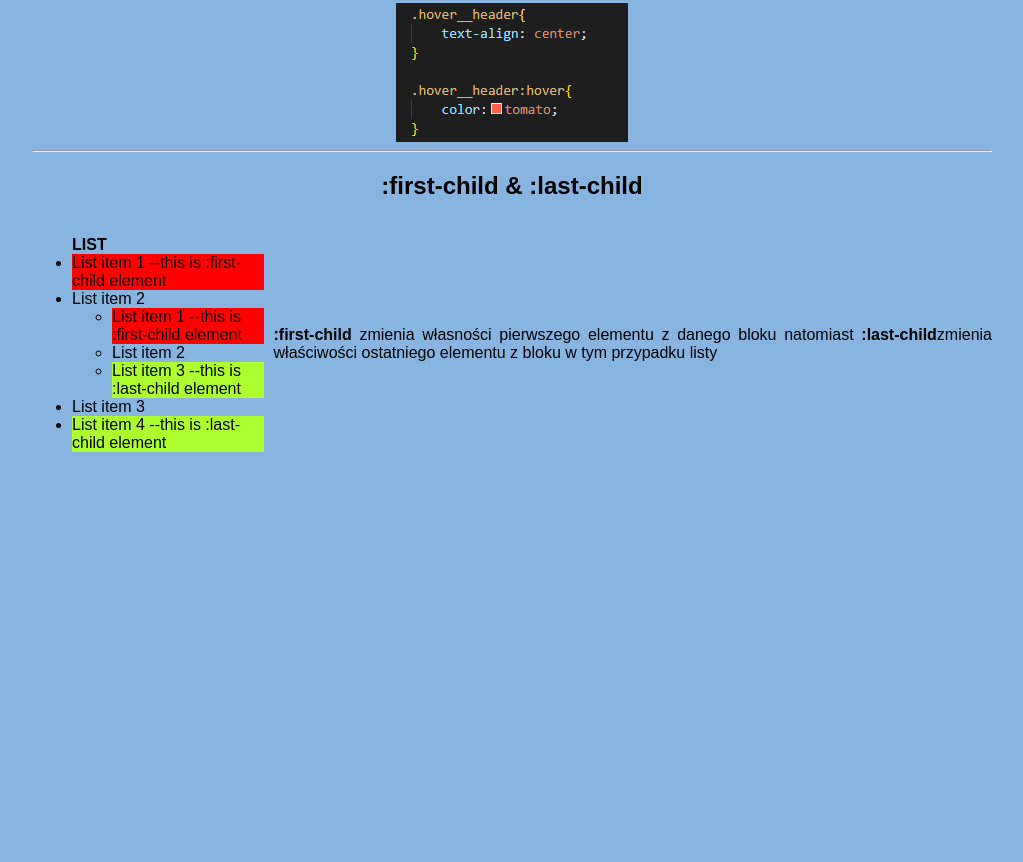
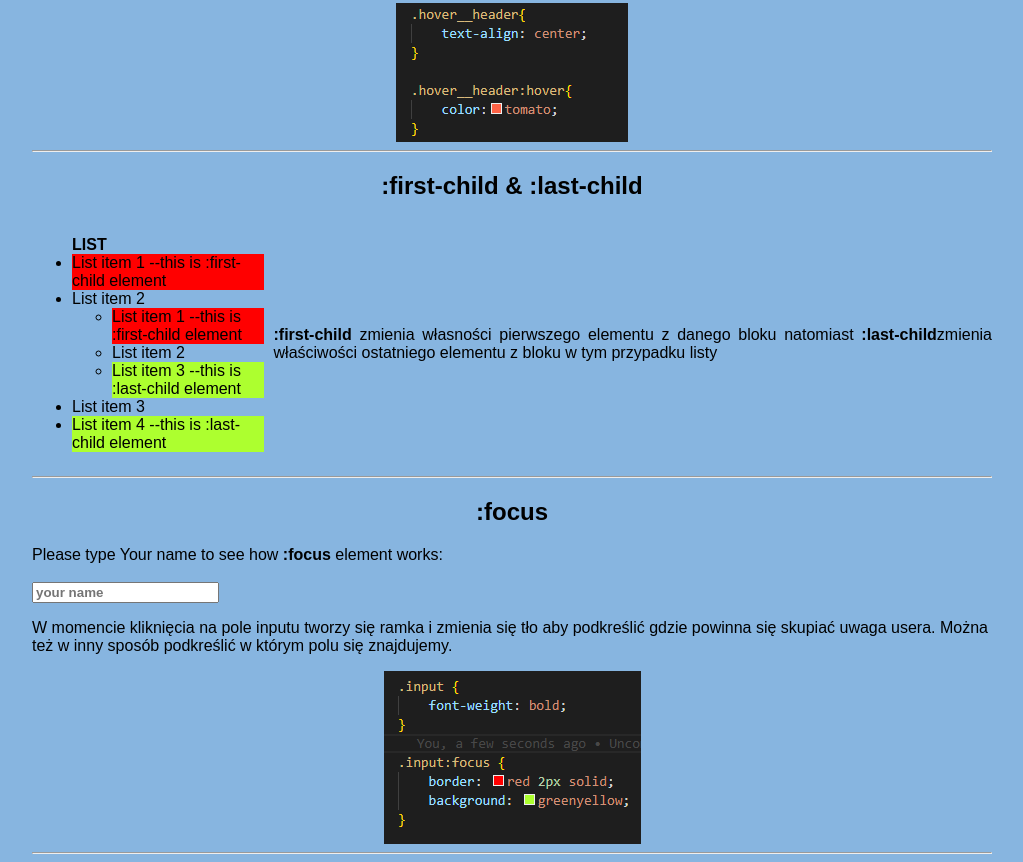
Before and after one commit to norbert-lukaszuk/homepage, a plain HTML site: page pseudoelements.html in a window 1280 px wide. Shown: the part 836-1698 px from the top of the page, without its empty margins (128-1151 px from the left). Before the commit the page ends 1304 px from the top, so only its background shows below. Drawn offline with Linux system fonts and the light colour scheme.

Commit message:
added :focus element

```diff
--- a/pseudoelements.html
+++ b/pseudoelements.html
@@ -19,46 +19,63 @@
         max-width: 960px;
         margin: 0 auto;
     }
-    .hover__header{
+
+    .hover__header {
         text-align: center;
     }
 
-    .hover__header:hover{
-        color:tomato;
+    .hover__header:hover {
+        color: tomato;
     }
-    .image__box{
+
+    .image__box {
         display: flex;
         flex-direction: column;
         align-items: center;
     }
 
+    .input {
+        font-weight: bold;
+    }
 
-    .list{
+    .input:focus {
+        border: red 2px solid;
+        background: greenyellow;
+    }
+
+    .list {
 
         font-weight: bold;
     }
-    .list__box{
+
+    .list__box {
         display: flex;
         flex-direction: row;
         align-items: center;
     }
-    .listItem{
+
+    .listItem {
         font-weight: normal;
     }
-    .listItem:first-child{
+
+    .listItem:first-child {
         background: red;
     }
-    .listItem:last-child{
+
+    .listItem:last-child {
         background: greenyellow;
     }
+
     .main__header {
         text-align: center;
 
     }
-    .paragraph{
+
+    .paragraph {
         text-align: justify;
     }
-    .paragraph__box{
+
+    .paragraph__box {
         padding-left: 10px;
     }
 
@@ -84,7 +101,6 @@
         border: 2px solid;
         margin-left: 5px;
     }
-
 </style>
 
 <body>
@@ -92,7 +108,8 @@
     <h1 class="main__header">Pseudoelements</h1>
     <h2 class="main__header">::before and ::after</h2>
     <h2 class="second__header">This is the text that is sorounded by the elements</h2>
-    <p class="paragraph">Pseudoelement <strong>::before</strong> lub <strong>::after</strong> umieszcza się bezpośrednio przed blokiem lub
+    <p class="paragraph">Pseudoelement <strong>::before</strong> lub <strong>::after</strong> umieszcza się bezpośrednio
+        przed blokiem lub
         za nim i może być dowolniestylowany. Zawartość tych pseudoelementów jest wpisywana przez własność
         <strong>content:" ";</strong> może ona być pusta ale jest obowiązkowa bo bez tego pseudoelementy się nie
         wyświetlą.
@@ -123,9 +140,21 @@
             <li class="listItem">List item 3</li>
             <li class="listItem">List item 4 --this is :last-child element</li>
         </ul>
-      <p class="paragraph paragraph__box"><strong>:first-child</strong> zmienia własności pierwszego elementu z danego bloku natomiast
+        <p class="paragraph paragraph__box"><strong>:first-child</strong> zmienia własności pierwszego elementu z danego
+            bloku natomiast
             <strong>:last-child</strong>zmienia właściwości ostatniego elementu z bloku w tym przypadku listy</p>
     </div>
+    <hr>
+    <h2 class="main__header">:focus</h2>
+    <label for="input1">Please type Your name to see how <strong>:focus</strong> element works:</label><br><br>
+    <input class="input" type="text" name="input1" id="input1" placeholder="your name">
+    <p class="paragrap">W momencie kliknięcia na pole inputu tworzy się ramka i zmienia się tło aby podkreślić gdzie
+        powinna się
+        skupiać uwaga usera. Można też w inny sposób podkreślić w którym polu się znajdujemy.</p>
+    <div class="image__box">
+        <img class="img" src="img/focus.png" alt="Focus Pseudoelement code snippet">
+    </div>
+    <hr>
 
 </body>
 
```
Also changed, not shown: img/focus.png (added). Lines whose indentation alone changed are shown as unchanged.
